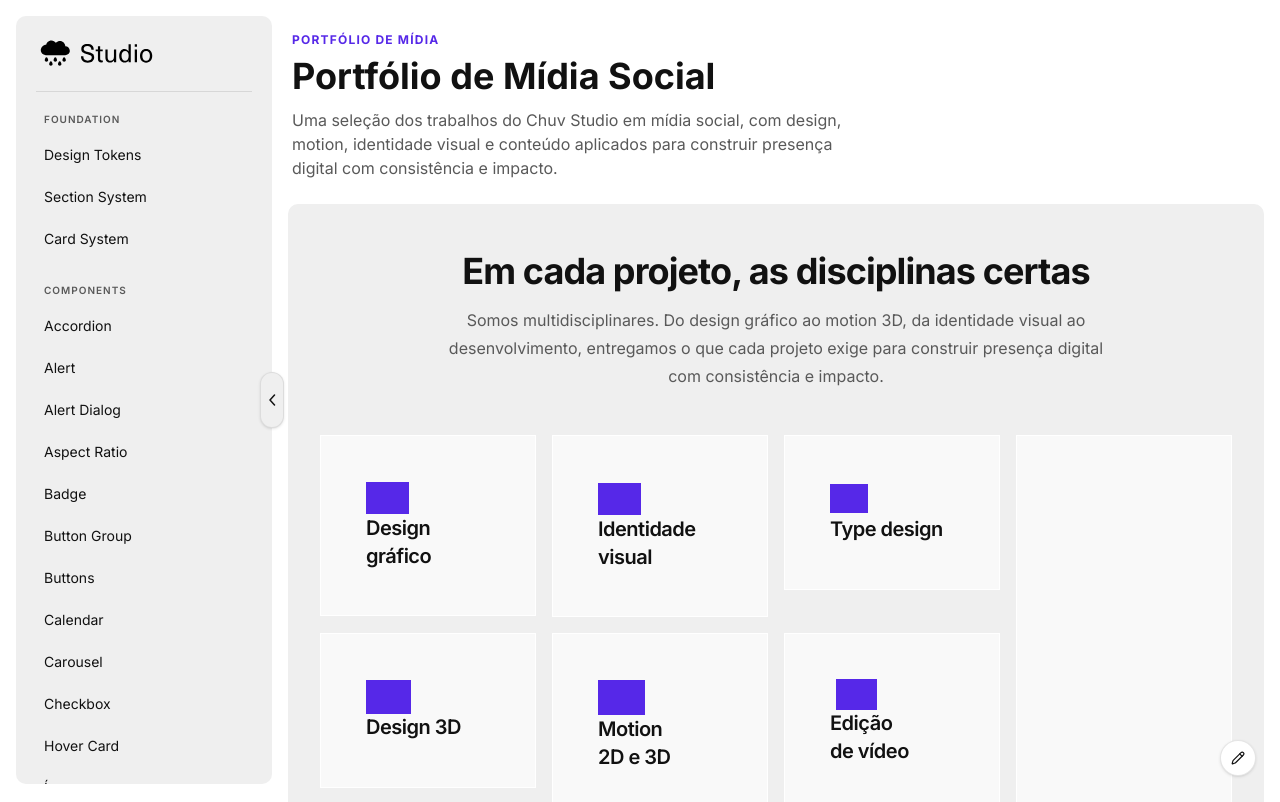
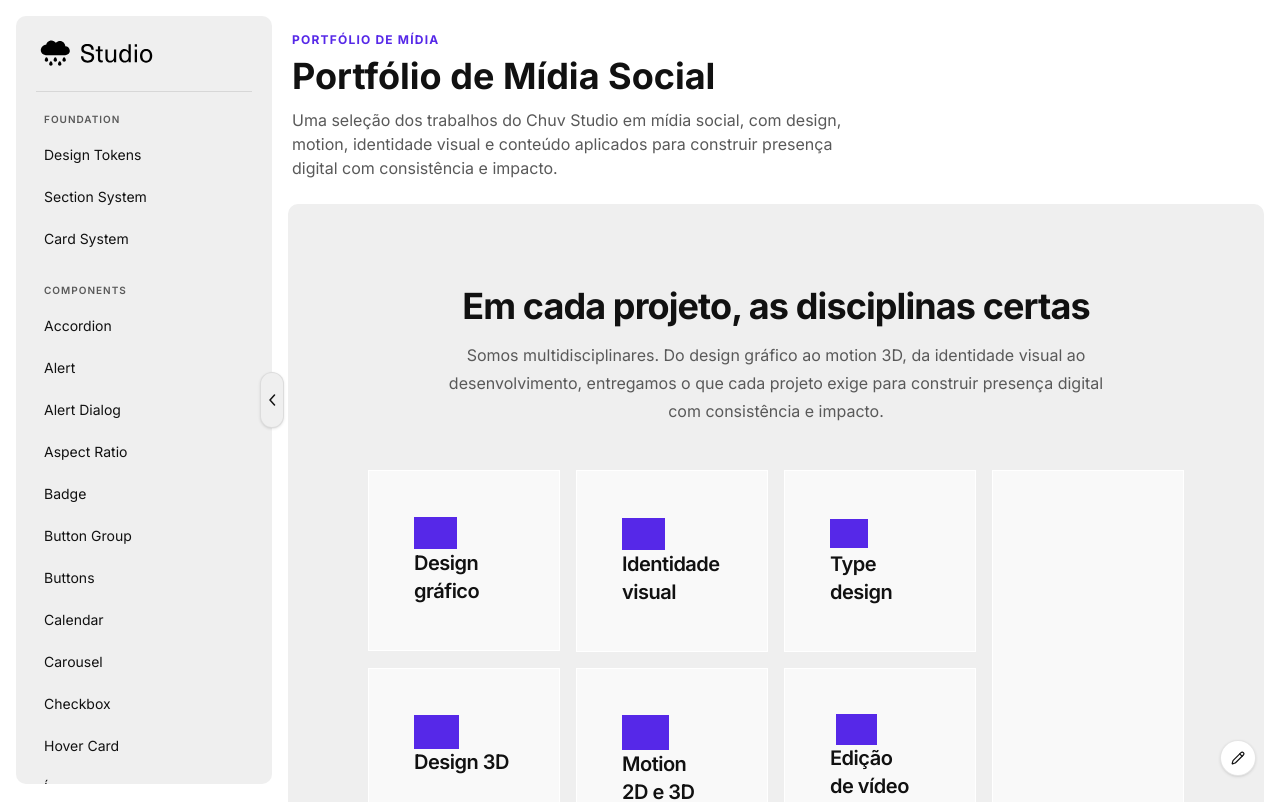
Before and after one commit to chuvstudiodesign/design-system-chuv, a Next.js app: page /styleguide/site-sections/portfolio-midia-mobile in a window 1280 px wide. Shown: the top 802 px of the page. Built offline with nearby package versions, Linux system fonts and the light colour scheme; grey boxes are pictures that could not be loaded; a web font is replaced by a local one.

Commit message:
Align portfolio midia mobile desktop spacing

```diff
--- a/src/app/styleguide/site-sections/portfolio-midia-mobile/page.tsx
+++ b/src/app/styleguide/site-sections/portfolio-midia-mobile/page.tsx
@@ -316,7 +316,7 @@ function LogosMarquee() {
 }
 
 // ── Mobile section class: 45px vertical padding, standard horizontal ──────────
-const MOBILE_SECTION = "w-full rounded-[10px] px-5 sm:px-8 py-[45px] flex flex-col"
+const MOBILE_SECTION = "w-full rounded-[10px] px-5 py-[45px] sm:px-8 sm:py-[45px] md:p-10 lg:p-14 xl:p-20 flex flex-col"
 
 // ── Page ──────────────────────────────────────────────────────────────────────
 
--- a/src/components/published-sections/portfolio-midia-mobile.tsx
+++ b/src/components/published-sections/portfolio-midia-mobile.tsx
@@ -331,7 +331,7 @@ function getFadeStyle(index: number, entered: boolean): CSSProperties {
 
 // All sections in the mobile version use 45px vertical padding (top + bottom).
 // Horizontal padding follows the standard ds-section responsive scale.
-const MOBILE_SECTION = "w-full rounded-[10px] px-5 sm:px-8 py-[45px] flex flex-col"
+const MOBILE_SECTION = "w-full rounded-[10px] px-5 py-[45px] sm:px-8 sm:py-[45px] md:p-10 lg:p-14 xl:p-20 flex flex-col"
 
 // ── Section components ────────────────────────────────────────────────────────
 
```
